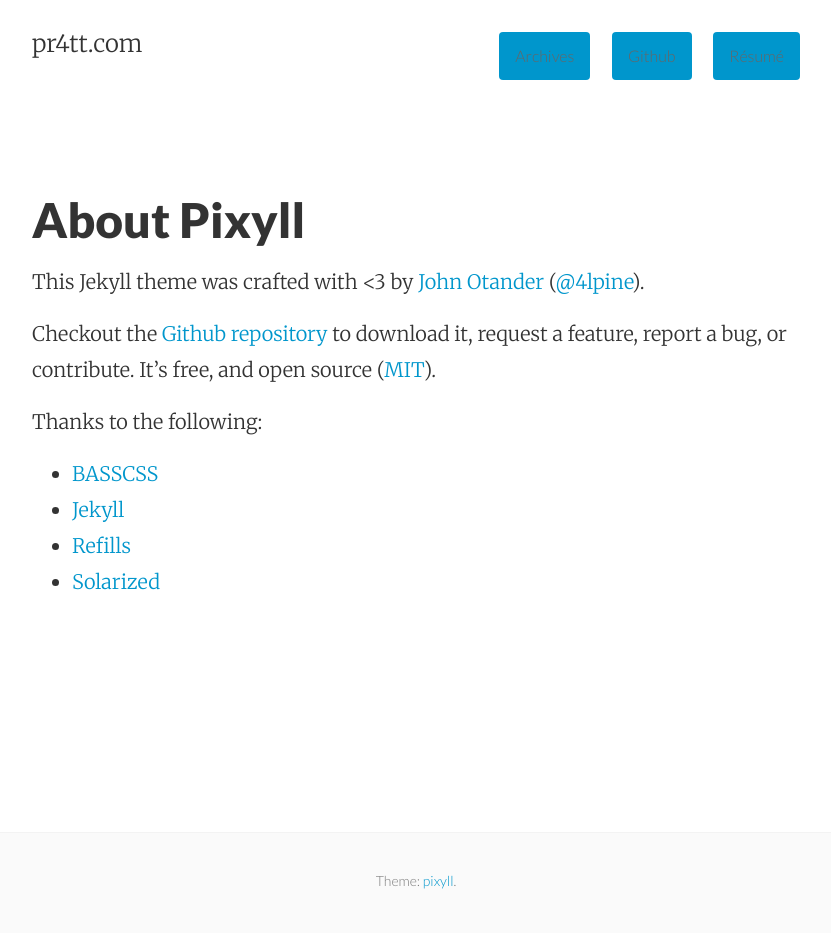
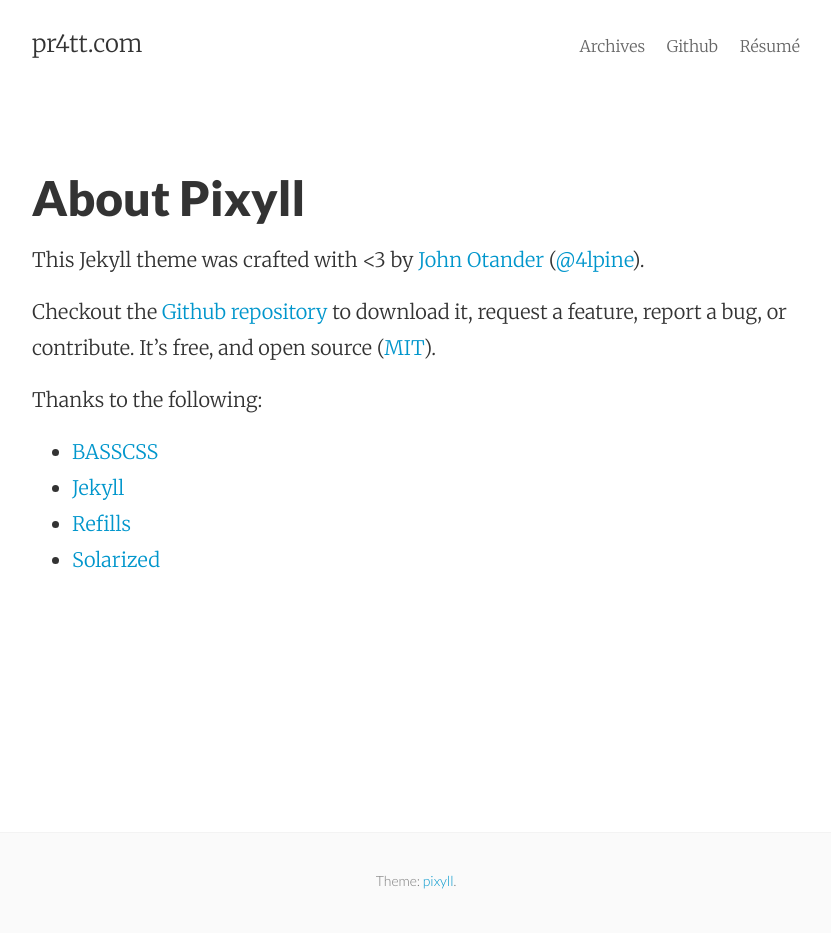
Before and after one commit to spratt/spratt.github.io, a Jekyll site: the page built from about.md, in a window 1280 px wide. Shown: the whole page, without its empty margins (224-1055 px from the left). Built offline with Jekyll 4.4.1, drawn with Linux system fonts in a browser that asks for light colours.

Commit message:
Simplify nav

```diff
--- a/_includes/navigation.html
+++ b/_includes/navigation.html
@@ -1,3 +1,3 @@
-<a href="{{ site.baseurl }}/archives/" class="button button-blue">Archives</a>
-<a href="https://github.com/spratt" class="button button-blue">Github</a>
-<a href="http://work.simondavidpratt.com/" class="button button-blue">Résumé</a>
+<a href="{{ site.baseurl }}/archives/">Archives</a>
+<a href="https://github.com/spratt">Github</a>
+<a href="http://work.simondavidpratt.com/">Résumé</a>
```
